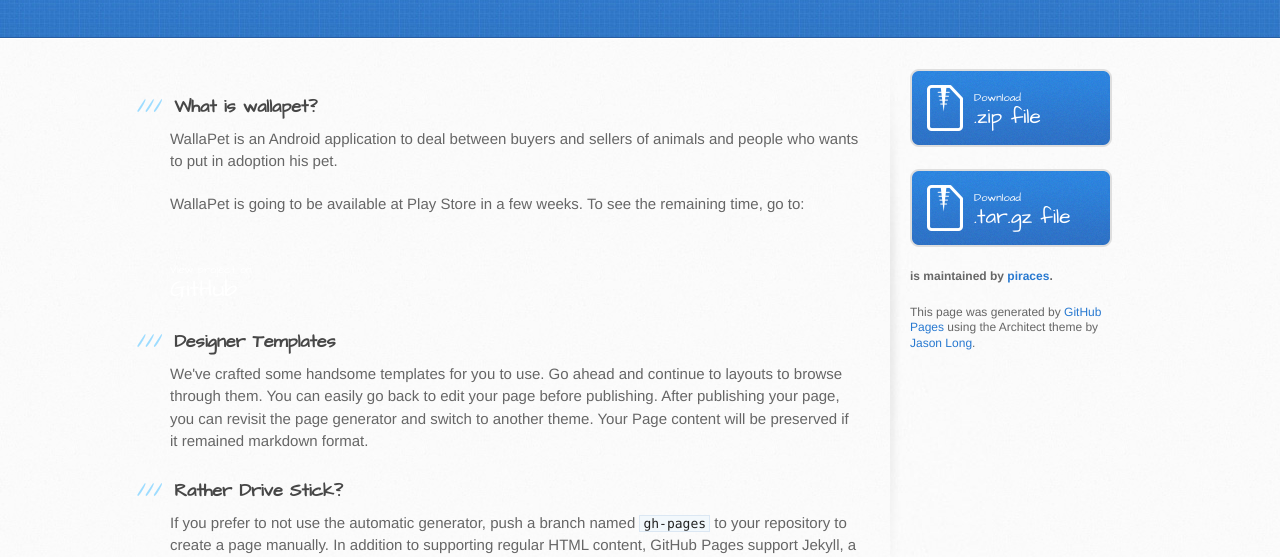
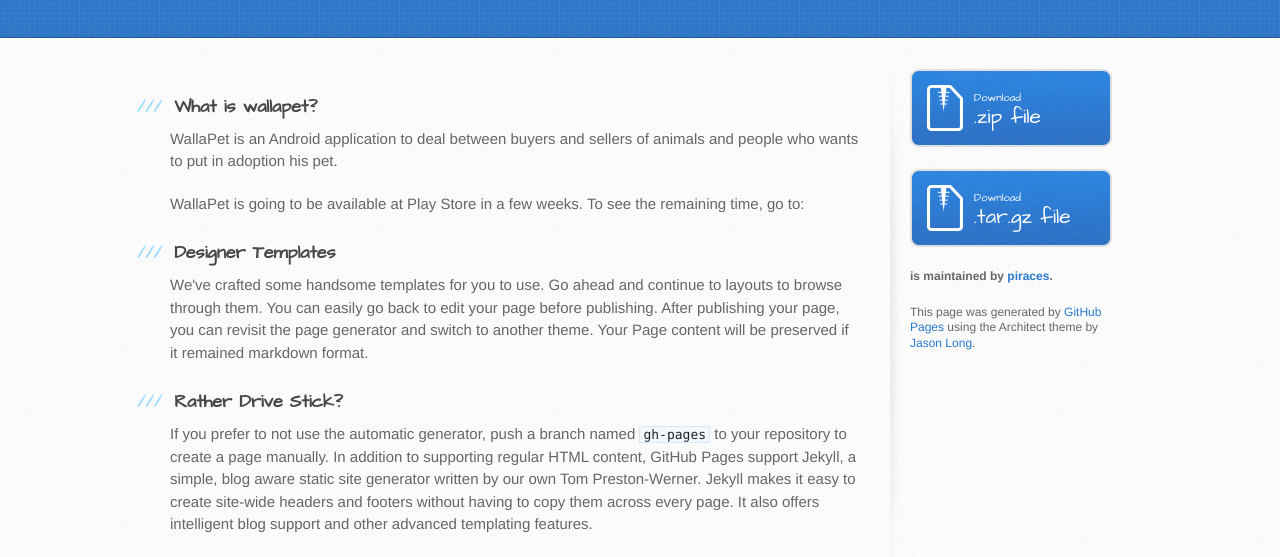
Before and after one commit to WallaTeam/Wallapet, a plain HTML site: page index.html in a window 1280 px wide. Shown: the part 197-754 px from the top of the page. Drawn offline with Linux system fonts and the light colour scheme.

Commit message:
Updating pages

```diff
--- a/index.html
+++ b/index.html
@@ -35,7 +35,6 @@
 
 
 <p>WallaPet is going to be available at Play Store in a few weeks. To see the remaining time, go to: </p>
-<a href="http://wallapet.com" class="button"><small>View project on</small> GitHub</a>
 
 <h3>
 <a id="designer-templates" class="anchor" href="#designer-templates" aria-hidden="true"><span class="octicon octicon-link"></span></a>Designer Templates</h3>
```
